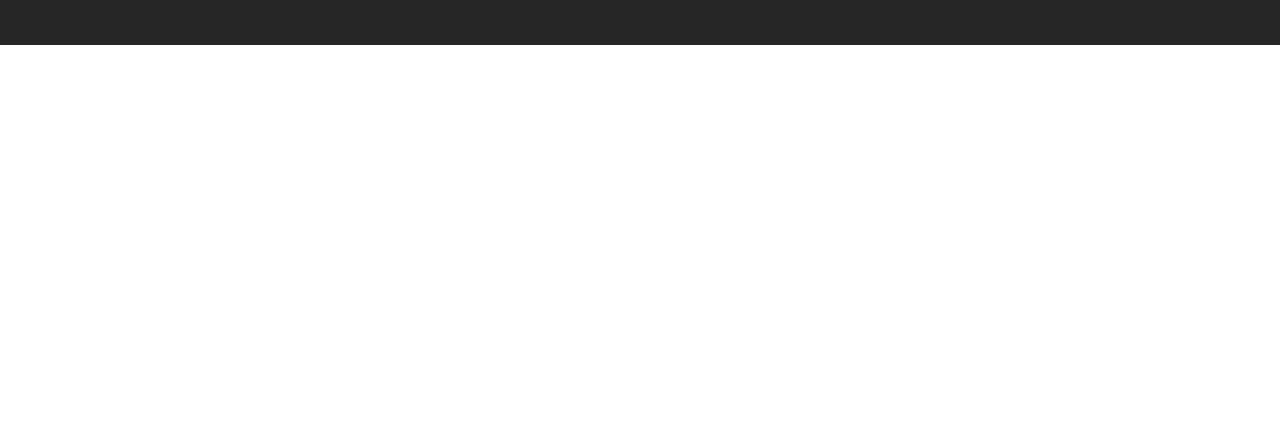
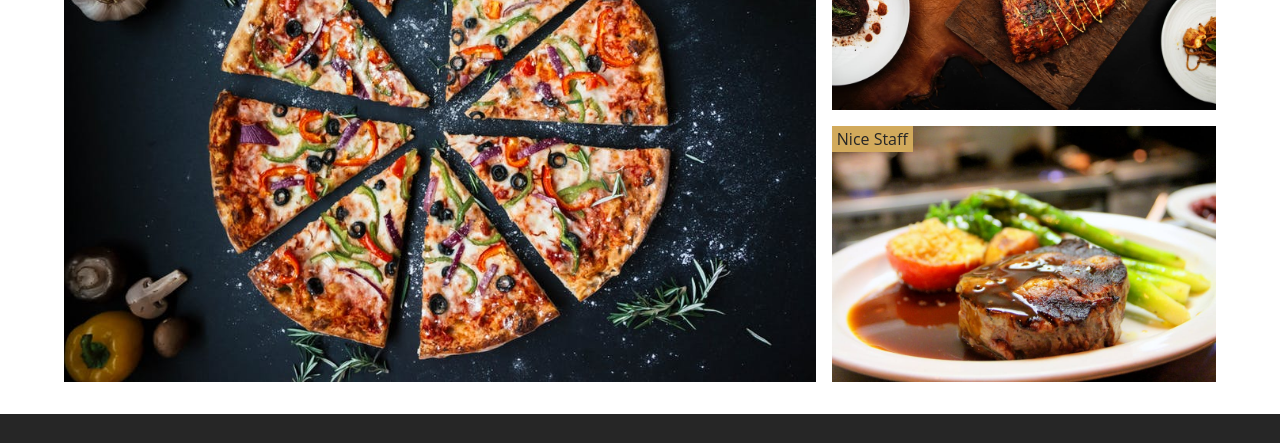
Before and after one commit to Nipponsuki/first-site, a Gatsby site: page / in a window 1280 px wide. Shown: the part 1470-1913 px from the top of the page. Before the commit the page ends 1515 px from the top, so only its background shows below. Built offline with nearby package versions, Linux system fonts and the light colour scheme; Gatsby itself is replaced by a stand-in of ours.

Commit message:
test env vars

```diff
--- a/gatsby-config.js
+++ b/gatsby-config.js
@@ -1,3 +1,6 @@
+require('dotenv').config({
+  path: `.env.${process.env.NODE_ENV}`,
+})
 module.exports = {
   siteMetadata: {
     title: `Eatery`,
@@ -36,5 +39,14 @@
     // this (optional) plugin enables Progressive Web App + Offline functionality
     // To learn more, visit: https://gatsby.dev/offline
     // 'gatsby-plugin-offline',
+    {
+      resolve: `gatsby-source-contentful`,
+      options: {
+        spaceId: process.env.SPACE_ID,
+        // Learn about environment variables: https://gatsby.dev/env-vars
+        accessToken: process.env.ACCESS_TOKEN,
+      },
+    },
   ],
+
 }
--- a/package.json
+++ b/package.json
@@ -13,6 +13,7 @@
     "gatsby-plugin-react-helmet": "^3.0.11",
     "gatsby-plugin-sharp": "^2.0.31",
     "gatsby-plugin-styled-components": "^3.0.7",
+    "gatsby-source-contentful": "^2.0.45",
     "gatsby-source-filesystem": "^2.0.28",
     "gatsby-transformer-sharp": "^2.1.17",
     "prop-types": "^15.7.2",
--- /dev/null
+++ b/src/components/homepage/Gallery1.js
@@ -0,0 +1,90 @@
+import React from 'react';
+import styled from 'styled-components';
+import { StaticQuery, graphql } from "gatsby"
+import { styles, Section } from '../../utils'
+import Img from 'gatsby-image';
+
+
+const GalleryWrapper = styled.div`
+	display: grid;
+	grid-template-columns: auto;
+	grid-row-gap: 1rem;
+	.item{
+		position: relative;
+	}
+	.info{
+		position: absolute;
+		top: 0;
+		left: 0;
+		background: ${styles.colors.mainYellow};
+		padding: .1rem .3rem;
+		text-transform: capitalize;
+	}
+	@media(min-width: 576px){
+		grid-template-columns: repeat(2, 1fr);
+		grid-column-gap: 1rem;
+	}
+	@media(min-width: 768px){
+		grid-template-columns: repeat(3, 1fr);
+	}
+	@media(min-width: 992px){
+		.gatsby-image-wrapper{
+			height: 100%;
+		}
+		grid-template-areas:
+		'one one two two'
+		'one one three three';
+
+		.item-1{
+			grid-area: one;
+		}
+		.item-2{
+			grid-area: two;
+		}
+		.item-3{
+			grid-area: three;
+		}
+	}
+`;
+
+const GET_IMAGES = graphql`
+			{
+				getImages: allFile(filter: {relativeDirectory:{eq: "homeGallery"}}){
+					edges{
+						node{
+							childImageSharp{
+								fluid(maxWidth: 500){
+									...GatsbyImageSharpFluid_tracedSVG
+								}
+							}
+						}
+					}
+				}
+      }
+`
+
+const Gallery = () => {
+
+	return (
+		<StaticQuery
+			query={GET_IMAGES}
+			render={data => {
+				const images = data.getImages.edges
+				return (
+					<Section>
+						<GalleryWrapper>
+							{images.map(({ node }, index) => (
+								<div key={index} className={`item item-${index + 1}`}>
+									<Img fluid={node.childImageSharp.fluid} />
+									<p className="info">Nice Staff</p>
+								</div>
+							))}
+						</GalleryWrapper>
+					</Section>
+				)
+			}}
+		/>
+	);
+};
+
+export default Gallery;
--- a/src/pages/index.js
+++ b/src/pages/index.js
@@ -6,6 +6,7 @@
 
 import Layout from "../components/layout"
 import SEO from "../components/seo"
+import Gallery from '../components/homepage/Gallery1';
 import img from '../images/bcg/homeBcg.jpeg';
 
 const IndexPage = () => (
@@ -19,6 +20,7 @@
       </Banner>
     </HomeHeader>
     <QuickInfo />
+    <Gallery />
   </Layout>
 )
 
--- a/src/utils/Header.js
+++ b/src/utils/Header.js
@@ -1,7 +1,6 @@
 import React from 'react';
 import styled from 'styled-components';
 import img from '../images/bcg/homeBcg.jpeg';
-
 
 const IndexHeader = styled.header`
 	min-height: calc(100vh - 54.78px);
@@ -12,7 +11,7 @@
 `;
 
 const DefaultHeader = styled(IndexHeader)`
-	min-height: 60vh;
+	min-height: 65vh;
 `;
 
 const PageHeader = ({ img, children }) => {
```
Also changed, not shown: src/components/homepage/Gallery.js (added, +108 -0 lines), 2 other files.
